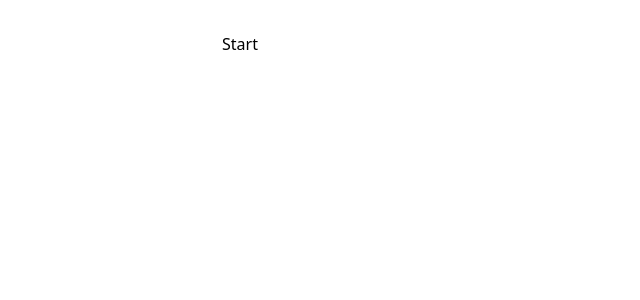
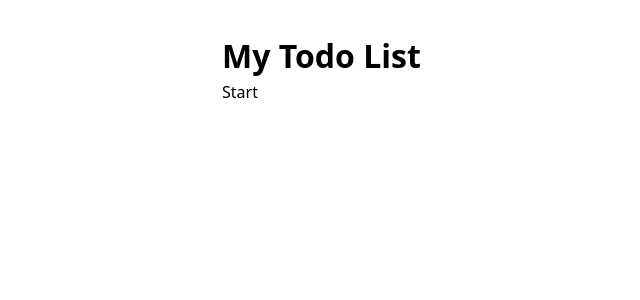
Before and after one commit to agadman/todo-frontend, a React (Vite) app: page / in a window 1280 px wide. Shown: the top 300 px of the page, without its empty margins (58-698 px from the left). Built offline with nearby package versions, Linux system fonts and the light colour scheme.

Commit message:
förberett komponenterna med grundkod

```diff
--- a/src/App.tsx
+++ b/src/App.tsx
@@ -1,9 +1,11 @@
 import './App.css'
+import Header from './components/Header'
 
 function App() {
 
   return (
     <div>
+      <Header />
       Start
     </div>
   )
--- /dev/null
+++ b/src/components/Header.tsx
@@ -0,0 +1,10 @@
+
+const Header = () => {
+  return (
+    <header>
+        <h1>My Todo List</h1>
+    </header>
+  )
+}
+
+export default Header
```
Also changed, not shown: src/components/Todo.tsx (added, +8 -0 lines), src/components/TodoForm.tsx (added, +8 -0 lines), src/components/TodoList.tsx (added, +8 -0 lines).
